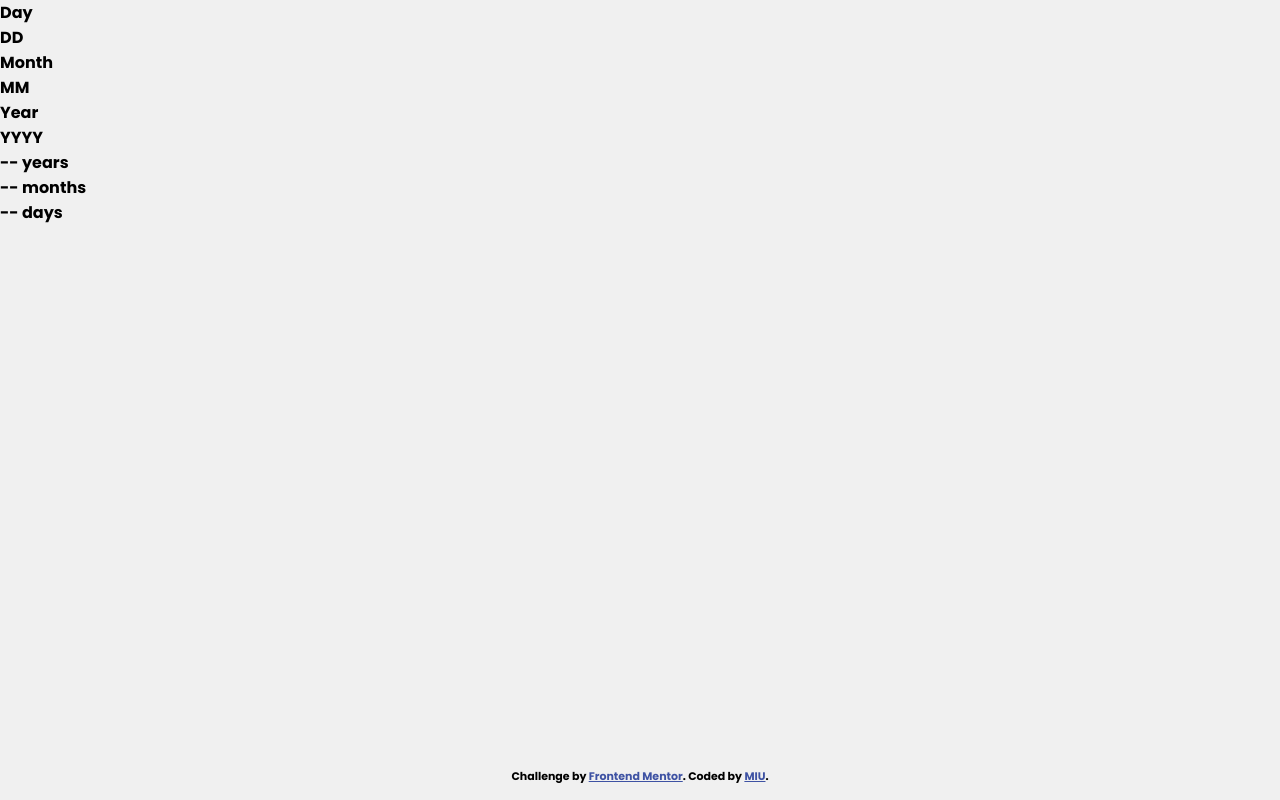
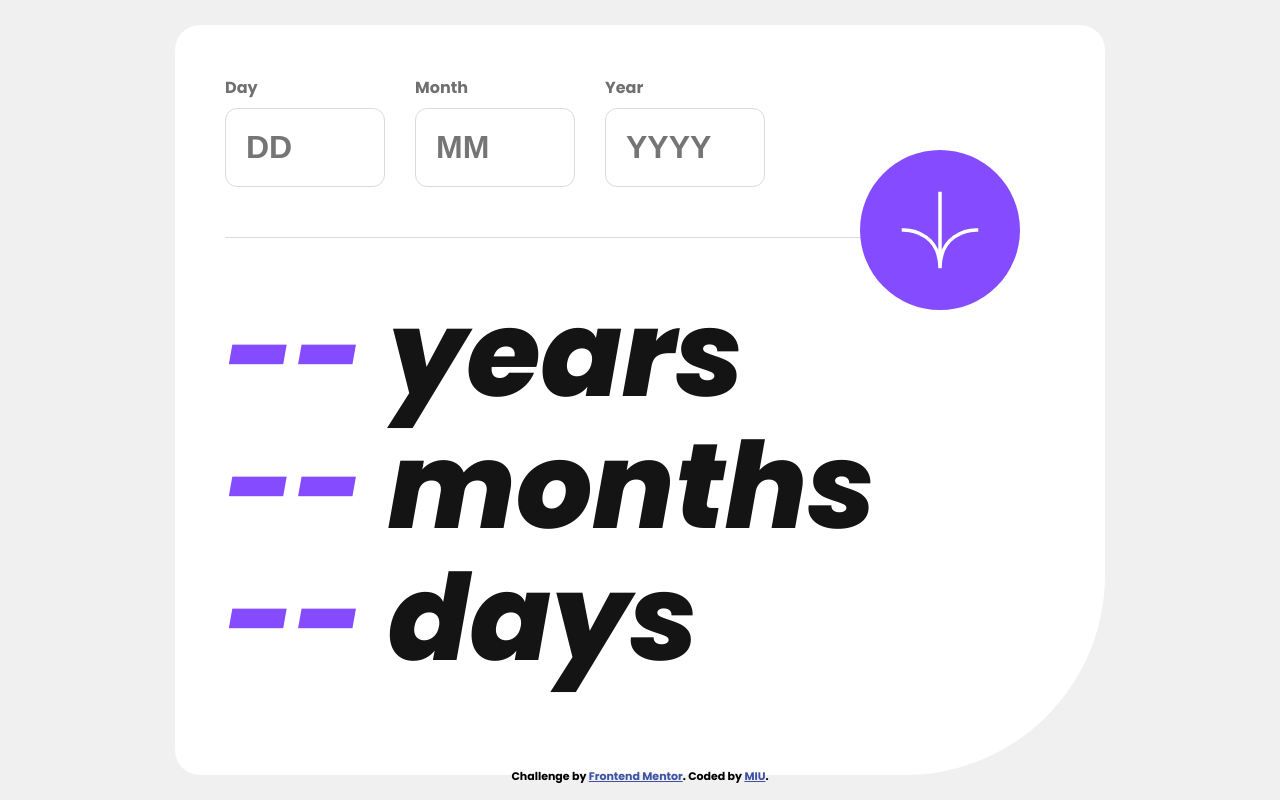
Before and after one commit to MIU-cz/fem-age-calc, a plain HTML site: page index.html in a window 1280 px wide. Drawn offline with Linux system fonts and the light colour scheme.

Commit message:
udelal design

```diff
--- a/index.html
+++ b/index.html
@@ -16,37 +16,50 @@
     <div class="card-conteiner">
 
       <!-- ### inputs  -->
-      <div class="card-inputs">
-        <div class="day">
-          <span class="input-description">Day</span>
-          <div class="input-col">DD</div>
+
+      <form action="">
+        <div class="card-inputs">
+          <div class="items days">
+            <label for="day" class="input-description">Day</label>
+            <input type="text" id="in-day" class="input-col" placeholder="DD">
+          </div>
+          <div class="items months">
+            <label for="month" class="input-description">Month</label>
+            <input type="text" id="in-month" class="input-col" placeholder="MM">
+          </div>
+          <div class="items years">
+            <label for="year" class="input-description">Year</label>
+            <input type="text" id="in-year" class="input-col" placeholder="YYYY">
+          </div>
         </div>
-        <div class="month">
-          <span class="input-description">Month</span>
-          <div class="input-col">MM</div>
+        <div class="figure">
+          <button type="submit" class="btn">
+            <svg xmlns="http://www.w3.org/2000/svg" width="46" height="44" viewBox="0 0 46 44" class="arrow">
+              <g fill="none" stroke="#FFF" stroke-width="2">
+                <path d="M1 22.019C8.333 21.686 23 25.616 23 44M23 44V0M45 22.019C37.667 21.686 23 25.616 23 44" />
+              </g>
+            </svg>
+          </button>
         </div>
-        <div class="year">
-          <span class="input-description">Year</span>
-          <div class="input-col">YYYY</div>
+      </form>
+
+
+      <!-- ### results -->
+      <div class="card-results">
+        <div class="result-output">
+          <span class="result" id="out-years">--</span>
+          <span class="description">years</span>
+        </div>
+        <div class="result-output">
+          <span class="result" id="out-months">--</span>
+          <span class="description">months</span>
+        </div>
+        <div class="result-output">
+          <span class="result" id="out-days">--</span>
+          <span class="description">days</span>
         </div>
       </div>
 
-      <div class="arrow"></div>
-      <!-- ### results -->
-      <div class="card-results">
-        <div class="result-years">
-          <span class="result-output">--</span>
-          <span class="description">years</span>
-        </div>
-        <div class="result-month">
-          <span class="result-output">--</span>
-          <span class="description">months</span>
-        </div>
-        <div class="result-days">
-          <span class="result-output">--</span>
-          <span class="description">days</span>
-        </div>
-      </div>
     </div>
   </main>
 
--- a/style.css
+++ b/style.css
@@ -35,6 +35,108 @@ body {
 	background-color: var(--Off-white);
 }
 
+/* --- main --- */
+.conteiner {
+	width: 100%;
+	height: 100vh;
+	display: flex;
+	justify-content: center;
+	align-items: center;
+}
+
+.card-conteiner {
+	width: 830px;
+	height: 650px;
+	position: relative;
+	background-color: var(--White);
+	border-radius: 25px 25px 200px 25px;
+	padding: 50px;
+}
+
+/* -- ### inputs  -- */
+.card-inputs {
+	width: 635px;
+	display: flex;
+	justify-content: flex-start;
+	border-bottom: 1px solid var(--Light-grey);
+	padding-bottom: 50px;
+	margin-bottom: 50px;
+}
+
+.items {
+	width: 160px;
+	color: var(--Smokey-grey);
+	margin-right: 30px;
+}
+
+.input-description {
+	display: block;
+	margin-bottom: 8px;
+}
+
+.input-col {
+	display: block;
+	width: 160px;
+	box-sizing: border-box;
+	font-size: var(--inputs);
+	font-weight: var(--W700);
+	padding: 20px 0 20px 20px;
+	border: 1px solid var(--Light-grey);
+	border-radius: 12px;
+}
+
+.input-col:hover {
+	cursor: pointer;
+}
+
+.input-col:active {
+	color: var(--Off-black);
+}
+
+/* -- ### arrow button -- */
+.figure {
+	position: absolute;
+	top: 125px;
+	right: 85px;
+}
+
+.btn {
+	width: 160px;
+	height: 160px;
+	display: flex;
+	justify-content: center;
+	align-items: center;
+	border-radius: 50%;
+	border: 0;
+	background-color: var(--Purple);
+}
+
+.btn:hover {
+	cursor: pointer;
+	background-color: var(--Off-black);
+}
+
+.arrow {
+	width: 50%;
+	height: 50%;
+}
+
+/* -- ### results  -- */
+.result-output {
+	font-style: italic;
+	font-size: 7.5em;
+	font-weight: var(--W800);
+	line-height: 1.1em;
+}
+
+.result {
+	color: var(--Purple);
+}
+
+.description {
+	color: var(--Off-black);
+}
+
 /* ---footer--- */
 .attribution {
 	position: fixed;
```
Also changed, not shown: assets/images/icon-arrow.svg.
